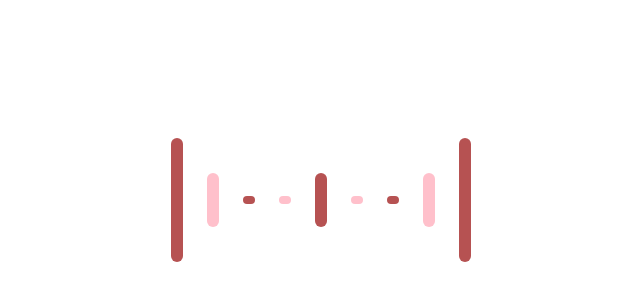
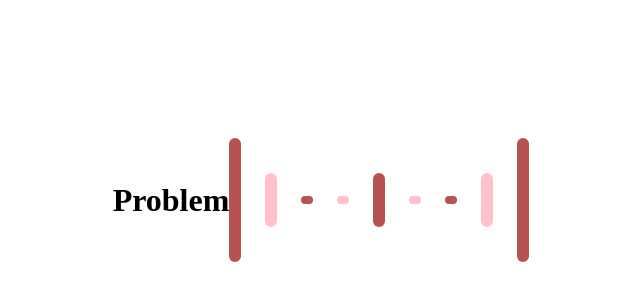
Before and after one commit to yepboi/music, a plain HTML site: page index.html in a window 1280 px wide. Shown: the part 208-511 px from the top of the page, without its empty margins (319-959 px from the left). Drawn offline with Linux system fonts and the light colour scheme.

Commit message:
Update index.html

```diff
--- a/index.html
+++ b/index.html
@@ -8,7 +8,7 @@
     <link rel="stylesheet" href="index.css">
 </head>
 <body>
-
+    <h1> Problem </h1>
 
     <div class="music">
 
```
